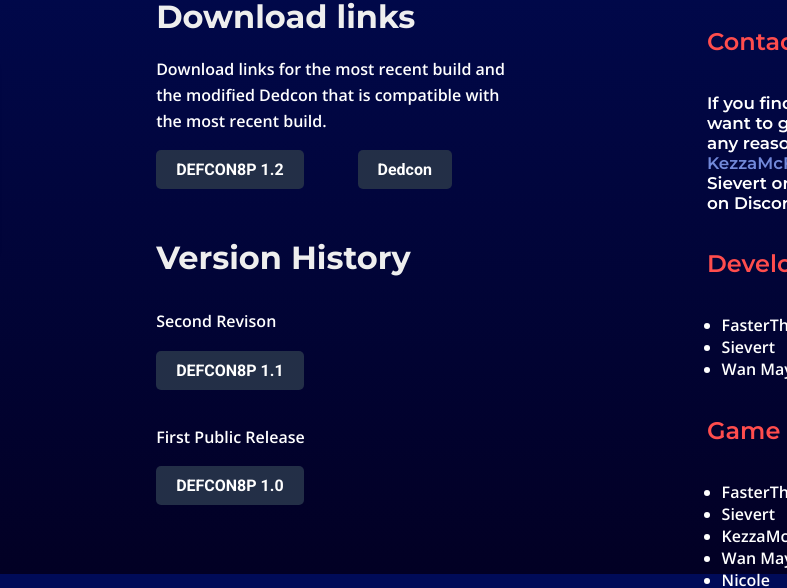
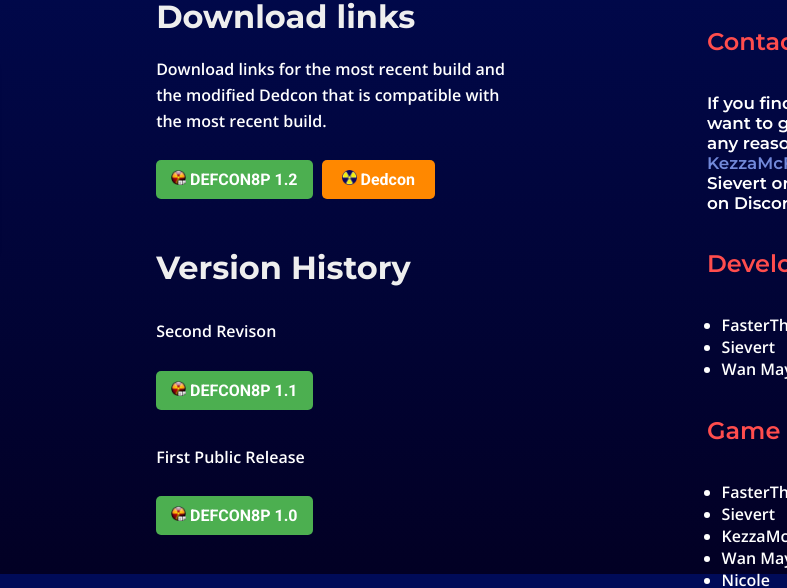
Before and after one commit to thebigbeanest/OctoconRedux, a website: page public/resources.html in a window 1280 px wide. Shown: the part 226-814 px from the top of the page, 493-1280 px from the left. Drawn offline with nearby package versions, Linux system fonts and the light colour scheme.

Commit message:
made the button look nicer across the website

```diff
--- a/public/btnnav.css
+++ b/public/btnnav.css
@@ -74,11 +74,11 @@
 }
 
 .btn-resource-dedcon {
-    background-color: #232f47;
+    background-color: #ff8800;
     color: rgb(255, 255, 255);
     display: inline-block;
     padding: 10px 20px;
-    margin: 0px 50px;
+    margin: 0px 5px;
     border-radius: 5px;
     text-align: center;
     text-decoration: none;
--- a/public/resources.html
+++ b/public/resources.html
@@ -20,22 +20,23 @@
             margin: 0 auto;
             padding: 20px;
         }
+
         .left-column, .right-column {
             width: 48%;
         }
+
         .tutorial-download-container {
             display: flex;
             justify-content: space-between;
             padding-left: 50px;
         }
+
         .tutorial, .download-links {
             padding-right: 0px;
-            /* width: 48%; */
             width: 50rem;
         }
 
         .tutorial {
-            /* padding-right: 170px; */
             padding-right: 10rem;
             width: 100%;
         }
@@ -43,6 +44,31 @@
         .media-item video {
             max-width: 100%;
         }
+
+        .btn-resource-dl {
+            align-items: left;
+            padding: 10px 15px;
+            background-color: #4CAF50;
+            color: white;
+            border: none;
+            border-radius: 5px;
+            text-decoration: none;
+            font-size: 16px;
+            transition: background-color 0.3s ease;
+            margin-top: 10px;
+        }
+
+        .btn-resource-dedcon:hover {
+            background-color: #e68a00;
+        }
+
+        .download-icon-resources {
+            width: 15px;
+            height: 15px;
+            max-height: 20px;
+            gap: 20px;
+        }
+
     </style>
 </head>
 <body>
@@ -77,17 +103,25 @@
                 <div class="download-links">
                     <h1 class="headerresources2">Download links</h1>
                     <p class="pabout">Download links for the most recent build and the modified Dedcon that is compatible with the most recent build.</p>
-                    <a href="files/DEFCON 8 Players Prerelease v1.2.zip" class="btn btn-resource-dl foo">DEFCON8P 1.2</a>
-                    <a href="comingsoon.html" class="btn-resource-dedcon foo">Dedcon</a>
+                    <a href="files/DEFCON 8 Players Prerelease v1.2.zip" class="btn btn-resource-dl foo">
+                        <img src="images/favicon.png" alt="" class="download-icon"> DEFCON8P 1.2
+                    </a>
+                    <a href="comingsoon.html" class="btn-resource-dedcon foo">
+                        <img src="images/dedcon.ico" alt="" class="download-icon-resources"> Dedcon
+                    </a>
                     <br>
                     <br>
                     <p class="headerresources2">Version History</p>
                     <p class="pabout">Second Revison</p>
-                    <a href="files/DEFCON 8 Players Prerelease v1.2.zip" class="btn btn-resource-dl foo">DEFCON8P 1.1</a>
+                    <a href="files/DEFCON 8 Players Prerelease v1.2.zip" class="btn btn-resource-dl foo">
+                        <img src="images/favicon.png" alt="" class="download-icon"> DEFCON8P 1.1
+                    </a>
                     <br>
                     <br>
                     <p class="pabout">First Public Release</p>
-                    <a href="files/DEFCON 8 Players Prerelease v1.2.zip" class="btn btn-resource-dl foo">DEFCON8P 1.0</a>
+                    <a href="files/DEFCON 8 Players Prerelease v1.2.zip" class="btn btn-resource-dl foo">
+                        <img src="images/favicon.png" alt="" class="download-icon"> DEFCON8P 1.0
+                    </a>
                 </div>
             </div>
         </div>
```
Also changed, not shown: public/index.html (+0 -7 lines).
